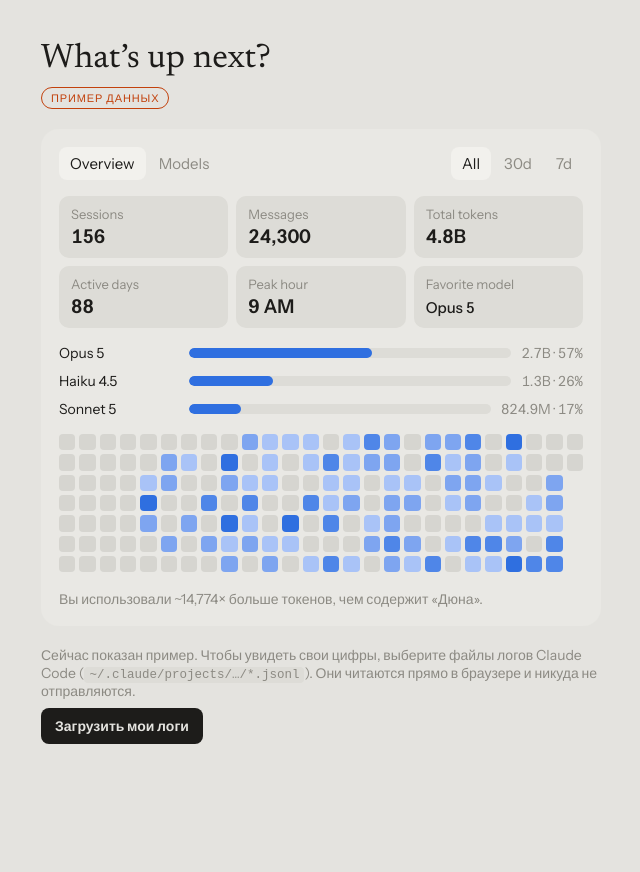
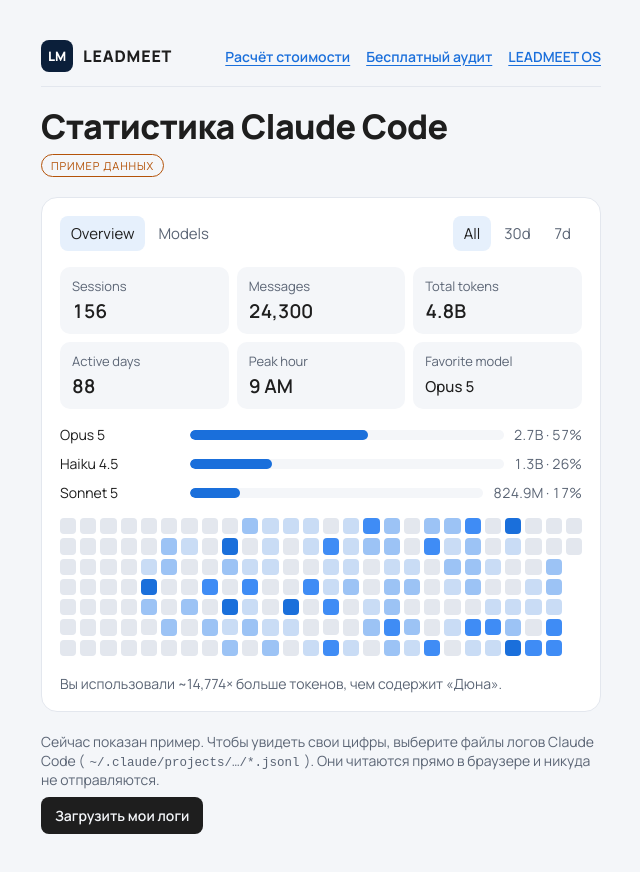
Before and after one commit to HRLEADMEET/State, a plain HTML site: page index.html in a window 1280 px wide. Shown: the whole page, without its empty margins (319-959 px from the left). Before the commit the page ends 800 px from the top, so only its background shows below. Drawn offline with Linux system fonts and the light colour scheme.

Commit message:
Единый стиль LEADMEET, страница открывается по корню (index.html)

```diff
--- a/claude-stats.html
+++ b/index.html
@@ -1,4 +1,10 @@
-<title>Claude Stats</title>
+<!doctype html>
+<html lang="ru">
+<head>
+<meta charset="utf-8">
+<meta name="viewport" content="width=device-width,initial-scale=1">
+<meta name="theme-color" content="#0B1F3A">
+<title>Статистика Claude Code — LEADMEET</title>
 <style>
 /* Layout: one centered stats panel — tab/range bar, 3x2 metric tiles, weekly activity grid, footer comparison. */
 :root{
@@ -45,12 +51,33 @@ label.file{display:inline-block;align-self:flex-start;background:var(--fg);color
 label.file input{position:absolute;opacity:0;width:1px;height:1px}
 code{font-size:12.5px;background:var(--tile);padding:1px 5px;border-radius:4px;overflow-wrap:anywhere}
 @media(max-width:420px){.tiles{grid-template-columns:repeat(2,1fr)}}
+/* LM-UNIFIED:START */
+
+:root{--bg:#F4F6F9;--panel:#fff;--tile:#F4F6F9;--fg:#1E1E1E;--muted:#5B6575;--cell:#E3E7EE;--accent:#1A6FDB;--seg:#E3E7EE;--segon:#E6F0FC;--warn:#B45309;--h0:#E3E7EE;--h1:#C9DCF5;--h2:#9CC3F5;--h3:#3F8CF5;--h4:#1A6FDB;--display:"Manrope","Helvetica Neue",Arial,sans-serif;--body:"Manrope","Helvetica Neue",Arial,sans-serif}
+@media (prefers-color-scheme:dark){:root:not([data-theme="light"]){--bg:#0A1220;--panel:#101B2E;--tile:#15233A;--fg:#E6EDF6;--muted:#94A3B8;--cell:#23344E;--accent:#4D9DFF;--seg:#15233A;--segon:#142A4D;--warn:#FBBF24;--h0:#23344E;--h1:#23477A;--h2:#2C5EA3;--h3:#3A78CC;--h4:#4D9DFF;color-scheme:dark}}
+:root[data-theme="dark"]{--bg:#0A1220;--panel:#101B2E;--tile:#15233A;--fg:#E6EDF6;--muted:#94A3B8;--cell:#23344E;--accent:#4D9DFF;--seg:#15233A;--segon:#142A4D;--warn:#FBBF24;--h0:#23344E;--h1:#23477A;--h2:#2C5EA3;--h3:#3A78CC;--h4:#4D9DFF;color-scheme:dark}
+h1{font-weight:800;letter-spacing:-.02em}
+.panel{border:1px solid var(--cell);border-radius:16px}
+.tile{border-radius:10px}
+:focus-visible{outline:2px solid var(--accent);outline-offset:2px;border-radius:4px}
+.lm-bar{display:flex;justify-content:space-between;align-items:center;gap:12px;flex-wrap:wrap;padding-bottom:14px;border-bottom:1px solid var(--cell)}
+.lm-logo{display:inline-flex;align-items:center;gap:10px;color:var(--fg);font-weight:800;letter-spacing:.05em;text-decoration:none}
+.lm-logo i{display:inline-grid;place-items:center;width:32px;height:32px;border-radius:8px;background:#0B1F3A;color:#fff;font:800 13px var(--body);letter-spacing:0;font-style:normal}
+@media (prefers-color-scheme:dark){:root:not([data-theme="light"]) .lm-logo i{background:#2D8CFF;color:#04101F}}
+:root[data-theme="dark"] .lm-logo i{background:#2D8CFF;color:#04101F}
+.lm-bar nav{display:flex;gap:6px 16px;flex-wrap:wrap;font-size:14px}
+.lm-bar nav a{color:var(--accent);font-weight:600;text-underline-offset:3px}
+@media (prefers-reduced-motion:reduce){*{animation:none!important;transition:none!important}}
+/* LM-UNIFIED:END */
 </style>
-<link rel="stylesheet" href="https://fonts.googleapis.com/css2?family=Instrument+Sans:wght@400;500;600&family=Newsreader:wght@400;500&display=swap">
+<link rel="stylesheet" href="https://fonts.googleapis.com/css2?family=Manrope:wght@400;500;600;700;800&display=swap">
+</head>
+<body>
 
 <div class="wrap">
+<header class="lm-bar"><a class="lm-logo" href="https://hrleadmeet.github.io/calculator/"><i>LM</i>LEADMEET</a><nav><a href="https://hrleadmeet.github.io/calculator/">Расчёт стоимости</a><a href="https://hrleadmeet.github.io/audit/">Бесплатный аудит</a><a href="https://claude.ai/artifact/VAWziWW5TJHvwd81ZyVzBS" target="_blank" rel="noopener">LEADMEET OS</a></nav></header>
   <div style="display:flex;flex-direction:column;gap:8px;align-items:flex-start">
-    <h1 id="title">What’s up next?</h1>
+    <h1 id="title">Статистика Claude Code</h1>
     <span class="badge" id="badge">Пример данных</span>
   </div>
 
@@ -204,3 +231,5 @@ code{font-size:12.5px;background:var(--tile);padding:1px 5px;border-radius:4px;o
   state.events=sample(); render();
 })();
 </script>
+</body>
+</html>
```
